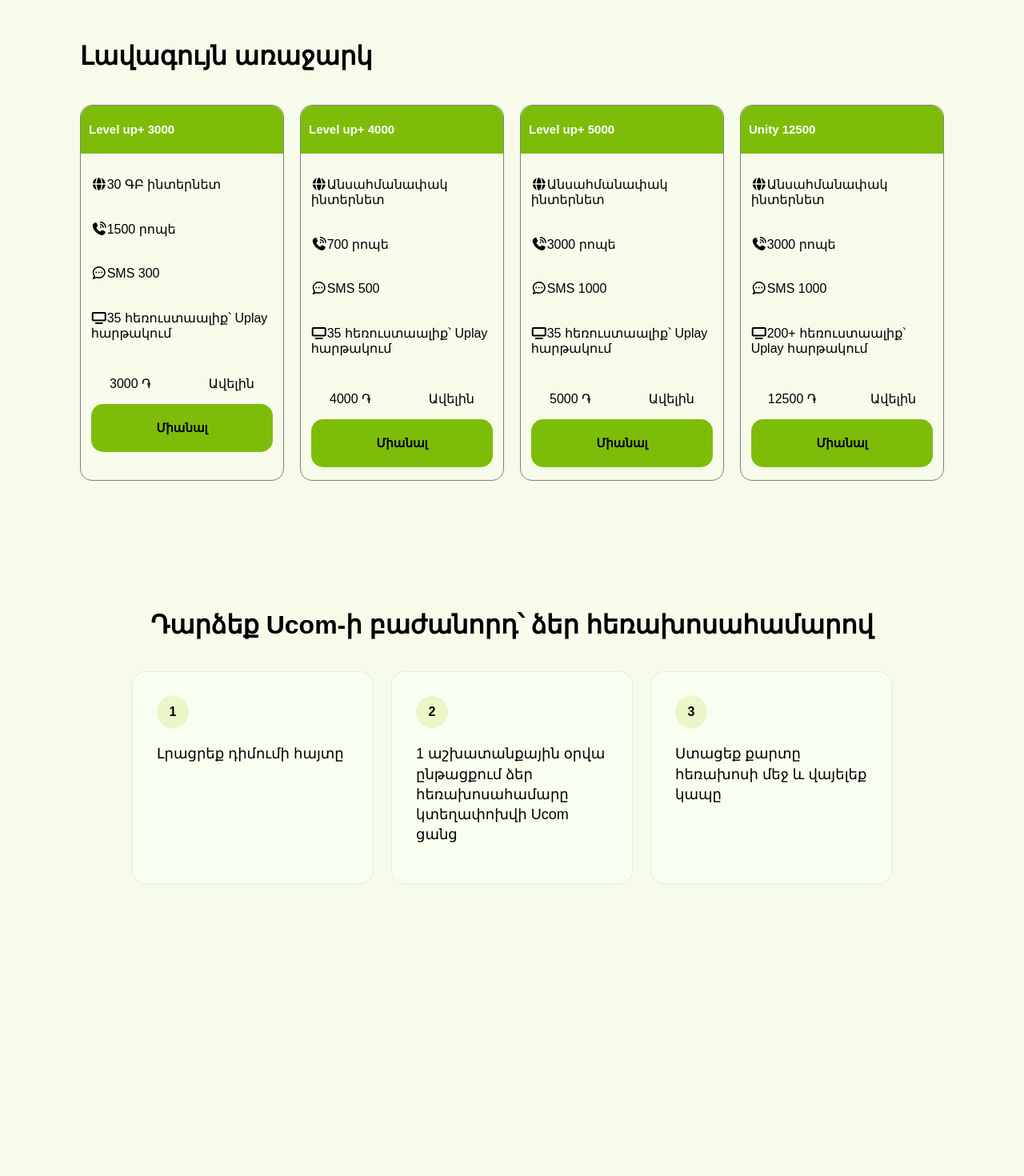
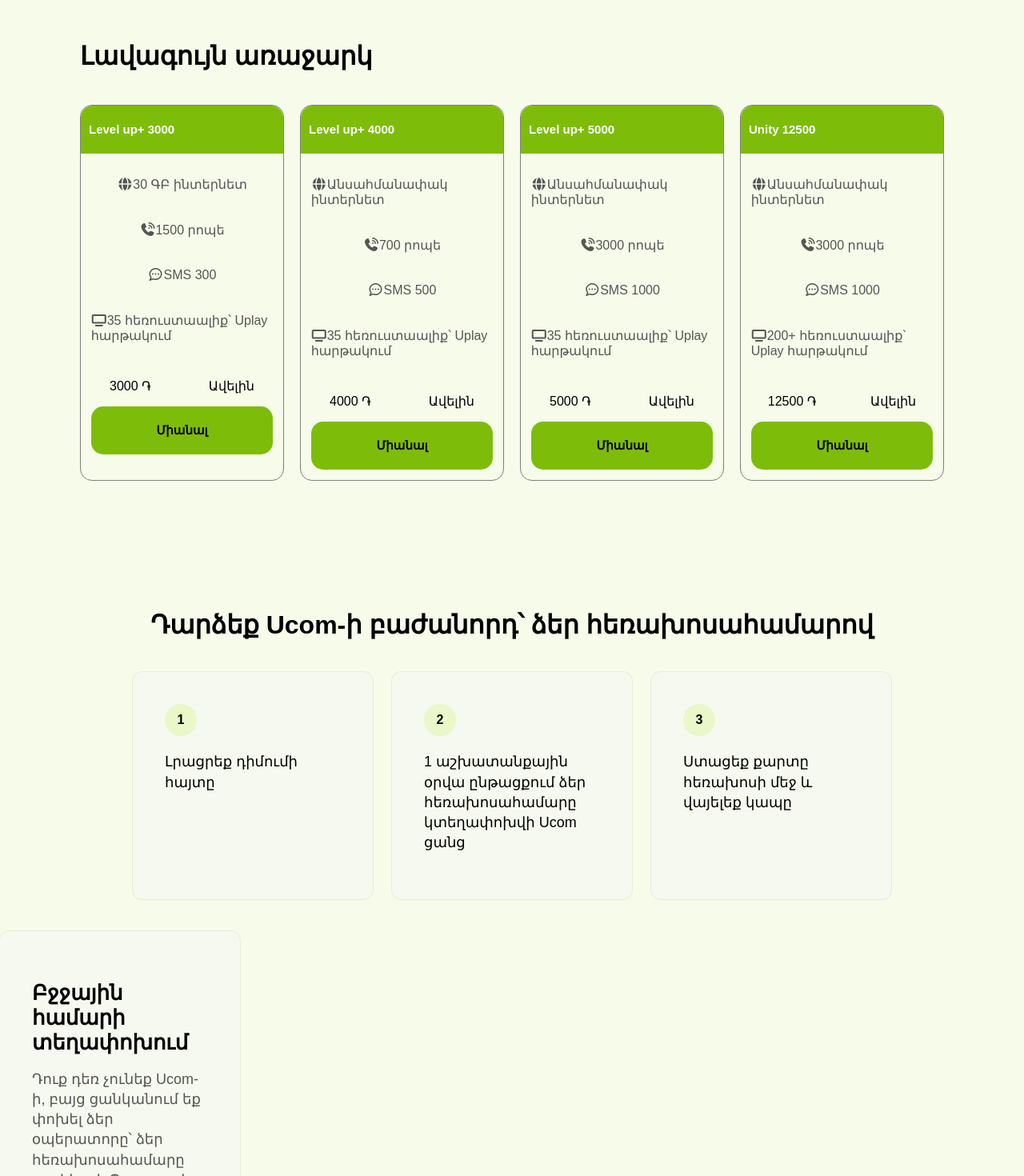
Before and after one commit to vahagndilanyan777ait-sudo/ucom, a React (Vite) app: page / in a window 1280 px wide. Shown: the part 1330-2800 px from the top of the page at 80% size. Before the commit the page ends 2474 px from the top, so only its background shows below. Built offline with nearby package versions, Linux system fonts and the light colour scheme.

Commit message:
Add info card component

```diff
--- a/package.json
+++ b/package.json
@@ -12,6 +12,7 @@
   "dependencies": {
     "react": "^19.2.0",
     "react-dom": "^19.2.0",
+    "react-icons": "^5.5.0",
     "swiper": "^12.0.3"
   },
   "devDependencies": {
--- a/src/App.jsx
+++ b/src/App.jsx
@@ -3,6 +3,7 @@ import ImgSlider from './components/imgSlide'
 import Section1 from './components/section1'
 import Patet from './components/patet'
 import Beewhithucom from './components/beewhithucom'
+import InfoCard from './components/infocard'
 import './App.css'
 
 function App() {
@@ -13,8 +14,8 @@ function App() {
       <ImgSlider />
       <Section1 />
       <Patet />
-      <Beewhithucom/>
-
+      <Beewhithucom />
+      <InfoCard/>
     </>
   )
 }
--- /dev/null
+++ b/src/components/infocard.css
@@ -0,0 +1,60 @@
+.card {
+  background: #f6f9ef;
+  padding: 40px;
+  border-radius: 12px;
+  max-width: 900px;
+  font-family: Arial, sans-serif;
+}
+
+.card-title {
+  font-size: 26px;
+  font-weight: bold;
+  margin-bottom: 16px;
+}
+
+.card-desc {
+  color: #555;
+  line-height: 1.6;
+  margin-bottom: 30px;
+}
+
+.card-item {
+  display: flex;
+  align-items: center;
+  gap: 14px;
+  margin-bottom: 16px;
+  font-size: 16px;
+}
+
+.icon {
+  font-size: 20px;
+}
+
+.card-actions {
+  display: flex;
+  align-items: center;
+  gap: 24px;
+  margin-top: 30px;
+}
+
+.btn-primary {
+  background: #7ac70c;
+  color: #fff;
+  border: none;
+  padding: 12px 28px;
+  border-radius: 10px;
+  font-size: 16px;
+  cursor: pointer;
+}
+
+.btn-primary:hover {
+  background: #6ab000;
+}
+
+.info {
+  display: flex;
+  align-items: center;
+  gap: 6px;
+  color: #555;
+  cursor: pointer;
+}
--- /dev/null
+++ b/src/components/infocard.jsx
@@ -0,0 +1,36 @@
+
+import "./InfoCard.css";
+import { FaUser, FaFileAlt, FaInfoCircle } from "react-icons/fa";
+
+export default function InfoCard() {
+  return (
+    <div className="card">
+      <h2 className="card-title">Բջջային համարի տեղափոխում</h2>
+
+      <p className="card-desc">
+        Դուք դեռ չունեք Ucom-ի, բայց ցանկանում եք փոխել ձեր օպերատորը՝
+        ձեր հեռախոսահամարը պահելով։ Պարզապես լրացրեք անհրաժեշտ տվյալները ստորև,
+        միացեք Ucom-ին։
+      </p>
+
+      <div className="card-item">
+        <FaUser className="icon" />
+        <span>Տեղափոխվող համարի բաժանորդն անձամբ է</span>
+      </div>
+
+      <div className="card-item">
+        <FaFileAlt className="icon" />
+        <span>Համարը Ucom-ին ցանց տեղափոխելու հայտ է</span>
+      </div>
+
+      <div className="card-actions">
+        <button className="btn-primary">Սկսել</button>
+
+        <div className="info">
+          <FaInfoCircle />
+          <span>Ավելին</span>
+        </div>
+      </div>
+    </div>
+  );
+}
```
Also changed, not shown: 1 other file (tests, documents, lock files or other folders).
